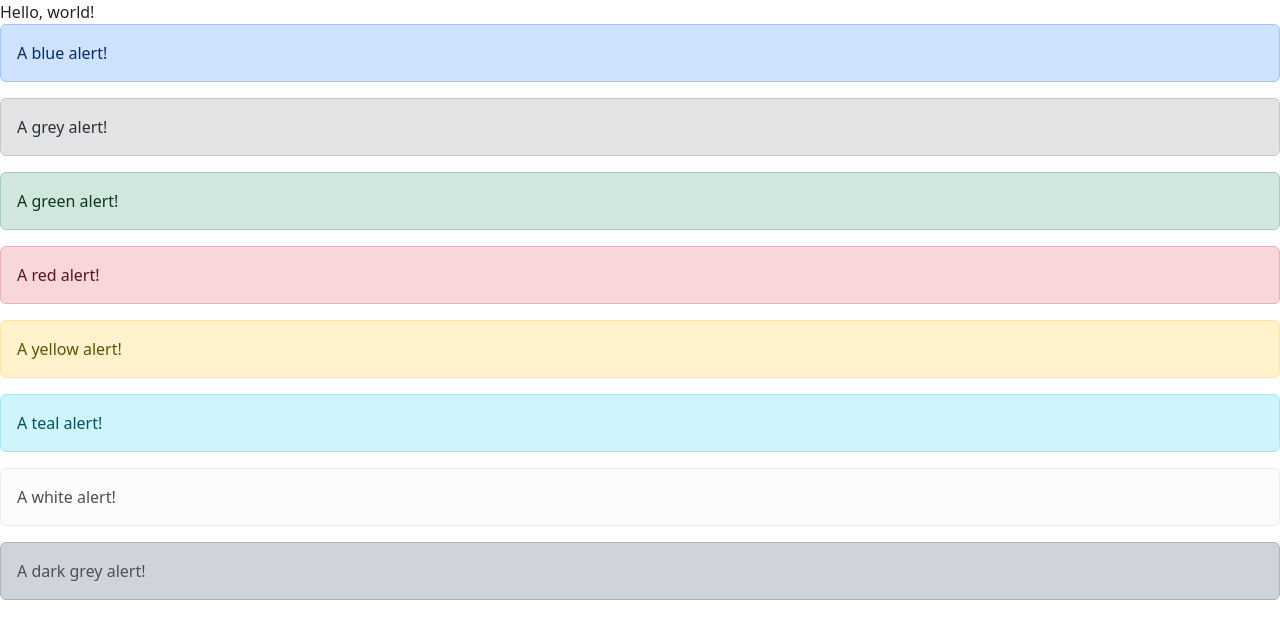
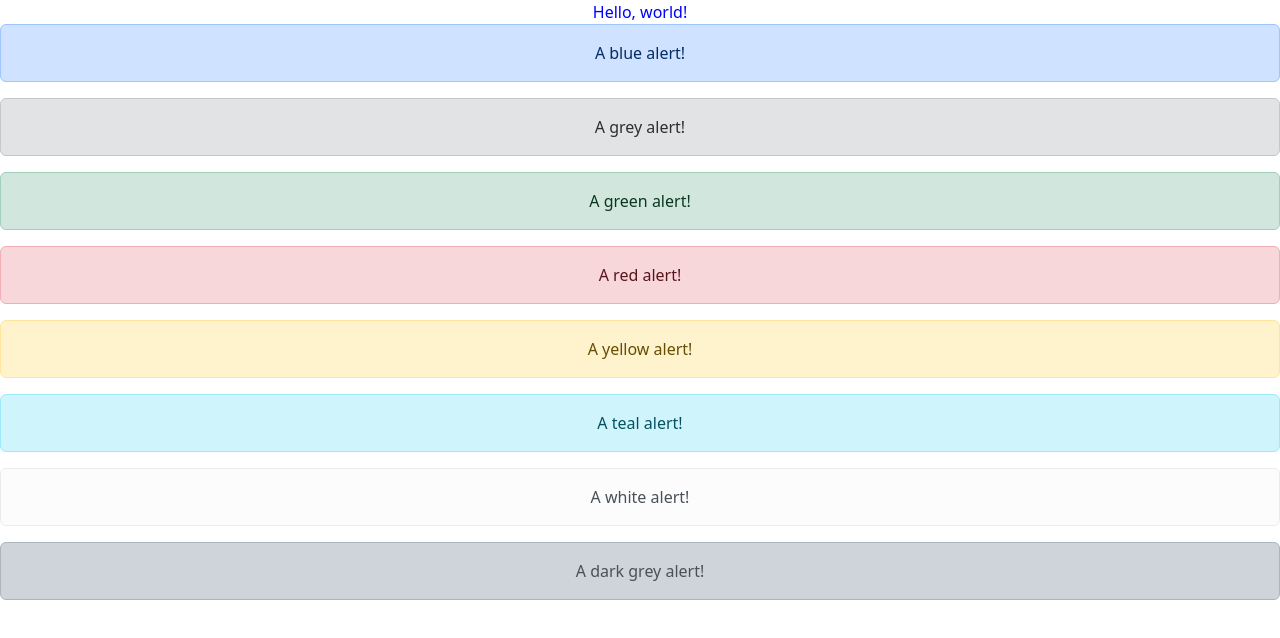
Before and after one commit to AlinaAster/AlinaAster.github.io, a plain HTML site: page index.html in a window 1280 px wide. Drawn offline with nearby package versions, Linux system fonts and the light colour scheme.

Commit message:
Additional styling test at body line

```diff
--- a/index.html
+++ b/index.html
@@ -4,7 +4,7 @@
         <Title>Hi guys!</Title>
         <link href="https://cdn.jsdelivr.net/npm/bootstrap@5.3.2/dist/css/bootstrap.min.css" rel="stylesheet" integrity="sha384-T3c6CoIi6uLrA9TneNEoa7RxnatzjcDSCmG1MXxSR1GAsXEV/Dwwykc2MPK8M2HN" crossorigin="anonymous">
     </head>
-    <body>
+    <body style="color: blue; text-align: center;">
         Hello, world!
         <div class="alert alert-primary" role="alert">
             A blue alert!
```
